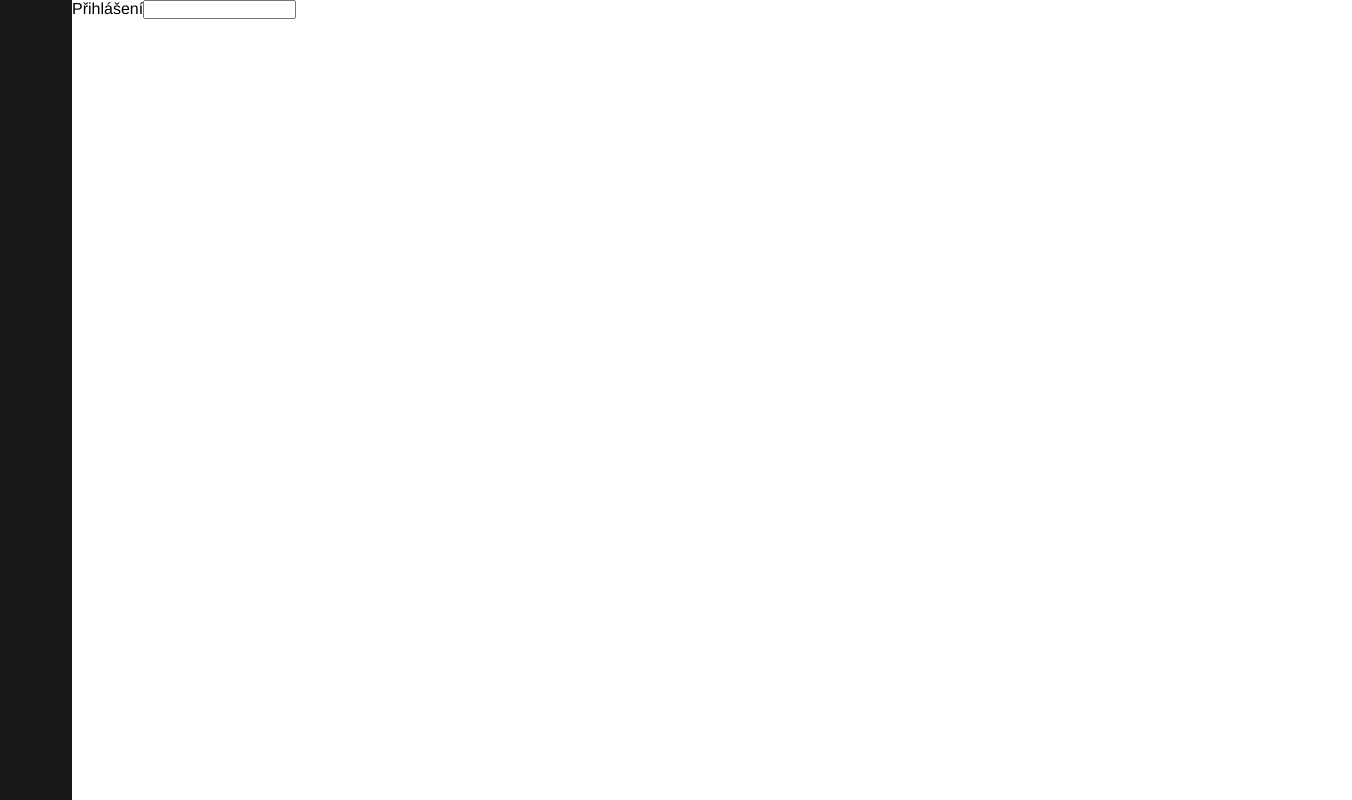
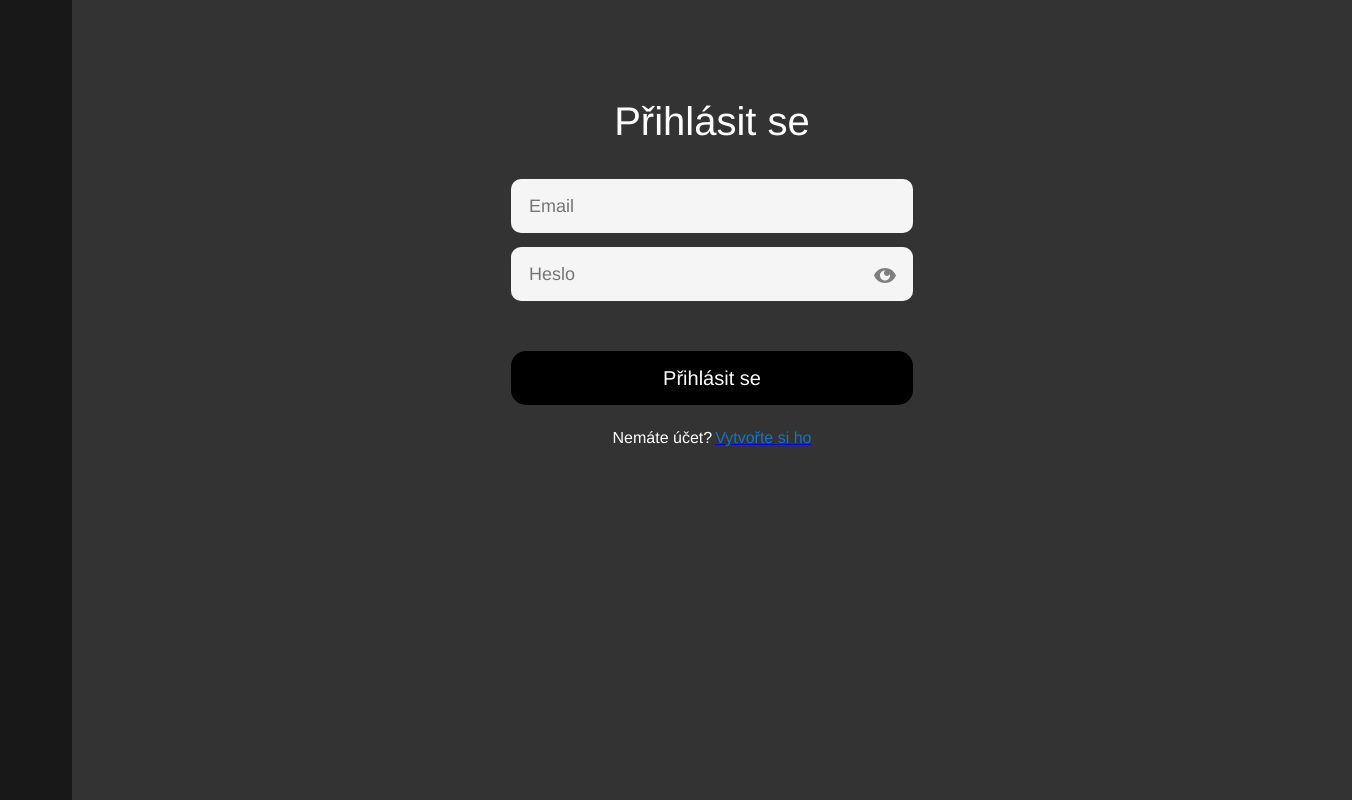
Before and after one commit to uu-team-8/uuWeb, a React (Vite) app: page /prihlaseni in a window 1280 px wide. Shown: the whole page, 1352 px wide, since content can reach past the window. Built offline with nearby package versions, Linux system fonts and the light colour scheme; the HTML template or start-up script is replaced by a standard one.

Commit message:
Registrace a Login

```diff
--- /dev/null
+++ b/src/components/button.tsx
@@ -0,0 +1,38 @@
+import type { FC } from "react";
+import styled from "@emotion/styled";
+
+interface ButtonProps {
+    title: string
+}
+
+const Button: FC<ButtonProps> = ({ title }) => {
+
+
+    return (
+        <StyledButton>{title}</StyledButton>
+    )
+}
+
+const StyledButton = styled("button")`
+    margin-top: 40px;
+    text-align: center;
+    color: white;
+    font-weight: 300;
+    font-size: 20px;
+    border-radius: 15px;
+    border-color: transparent;
+    background-color: black;
+    height: 54px;
+    width: 402px;
+
+  &:hover {
+    opacity: 0.8;
+    cursor: pointer;
+  }
+
+  &:active {
+    opacity: 0.6;
+  }
+`
+
+export default Button;
--- a/src/components/input.tsx
+++ b/src/components/input.tsx
@@ -1,16 +1,69 @@
 import type { FC } from "react";
 import styled from "@emotion/styled";
+import { useState } from "react";
 
-const Input: FC = () => {
+import eye from "../assets/icons/eye.svg";
+
+interface InputProps {
+    InputPlaceholder: string
+    InputType: string
+    InputValue: (arg: string) => void
+}
+
+const Input: FC<InputProps> = ({InputPlaceholder, InputType, InputValue }) => {
+    const [passwordShown, setPasswordShown] = useState(false);
+    const [inputValue, setInputValue] = useState("");
+
+    function TogglePassword() {
+        setPasswordShown(!passwordShown);
+    };
+
     return (
-        <Wrapper>
-            <input />
-        </Wrapper>
+    <>
+    {  InputType == "password"    ?
+        <PassContainer>
+            <StyledInput type={passwordShown ? "text" : InputType} placeholder={InputPlaceholder} value={inputValue} onChange={e => {setInputValue(e.target.value), InputValue(e.target.value)} } />
+            <PassRev src={eye} alt="oko" onClick={() => TogglePassword()} />
+        </PassContainer>
+
+        :
+
+        <PassContainer>
+            <StyledInput type={InputType} placeholder={InputPlaceholder} value={inputValue} onChange={e => {setInputValue(e.target.value), InputValue(e.target.value)}} />
+        </PassContainer>
+    }
+    </>
     )
 }
 
-const Wrapper = styled("div")`
+const StyledInput = styled("input")`
+    margin-top: 14px;
+    border-radius: 10px;
+    border-color: transparent;
+    background-color: #F5F5F5;
+    font-size: 18px;
+    line-height: 22px;
+    height: 54px;
+    width: 402px;
+    padding-left: 16px;
+    padding-right: 16px;
+    outline: none;
+`
 
+const PassContainer = styled("div")`
+    position: relative;
+`
+
+const PassRev = styled("img")`
+    position: absolute;
+    top: 45%;
+    left: 93%;
+    transform: translateX(-50%);
+    cursor: pointer;
+
+    &:hover{
+        opacity: 0.8;
+    }
 `
 
 export default Input;
--- a/src/pages/login.tsx
+++ b/src/pages/login.tsx
@@ -1,14 +1,163 @@
+import styled from "@emotion/styled";
 import type { FC } from "react";
+import { useState, FormEvent } from "react";
+import { useLocation, Link } from "wouter";
 
-import Input from "../components/input";
+import  Input  from "../components/input";
+import Button from "../components/button";
+
 
 const Login: FC = () => {
+    const [userEmail, setUserEmail] = useState("");
+    const [userPassword, setUserPassword] = useState("");
+    const [location, setLocation] = useLocation();
+    const [errorMess, setErrorMess] = useState("");
+    const [emailVal, setEmailVal] = useState(true);
+
+    async function sendLogInfo(e: FormEvent) {
+        e.preventDefault();
+        if (userPassword == "" || userEmail == "") {
+            setErrorMess("Vyplňte všechna pole")
+            return
+        } else if (!emailVal) {
+            setErrorMess("Neplatný email")
+            return
+        };
+        const response = await fetch("http://localhost:3000/login", {
+            method: "POST",
+            headers: {
+                "Content-Type": "application/json"
+            },
+            body: JSON.stringify({ email: userEmail, password: userPassword })
+        });
+
+        const user = await response.json();
+        if (!user) {
+            setErrorMess("Neplatný email nebo heslo");
+            return;
+        }
+
+        localStorage.setItem("session", JSON.stringify(user));
+        setLocation("/");
+    };
+
+    function OnChange(Email: string) {
+        const regex = /^[\w-\.]+@([\w-]+\.)+[\w-]{2,4}$/;
+        const EmailValid = regex.test(Email);
+        setEmailVal(EmailValid)
+        setUserEmail(Email)
+    };
+
+    function Password(Password: string) {
+        setUserPassword(Password)
+    };
+
     return (
-        <>
-            <p>Přihlášení</p>
-            <Input />
-        </>
+        <Container>
+
+        <StyledSection>
+            <LoginForm onSubmit={sendLogInfo}>
+                <LoginFormTitle>Přihlásit se</LoginFormTitle>
+
+                <Input InputPlaceholder="Email" InputType="email" InputValue={OnChange} />
+                <Input InputPlaceholder="Heslo" InputType="password" InputValue={Password}  />
+
+                <ErrorMess>{errorMess}</ErrorMess>
+
+                <Button title="Přihlásit se"/>
+
+            </LoginForm>
+
+        </StyledSection>
+
+        <UserActions>
+            <StyledP>
+                Nemáte účet?
+                <Link href="/registrace">
+                    <Reg>
+                     Vytvořte si ho
+                    </Reg>
+                </Link>
+            </StyledP>
+        </UserActions>
+
+    </Container>
     )
 }
 
+const Container = styled("div")`
+    display: flex;
+    flex-direction: column;
+    align-items: center;
+    min-height: 100%;
+    min-width: 100%;
+    background-color: ${p => p.theme.gray.gray20};
+`
+
+const StyledButton = styled("button")`
+    margin-top: 40px;
+    text-align: center;
+    color: white;
+    font-weight: 300;
+    font-size: 20px;
+    border-radius: 15px;
+    border-color: transparent;
+    background-color: black;
+    height: 54px;
+    width: 402px;
+
+  &:hover {
+    opacity: 0.8;
+    cursor: pointer;
+  }
+
+  &:active {
+    opacity: 0.6;
+  }
+`
+
+const StyledSection = styled("section")`
+    display: flex;
+    flex-direction: column;
+`
+
+const LoginForm = styled("form")`
+    display: flex;
+    align-items: center;
+    flex-direction: column;
+`
+
+const LoginFormTitle = styled("h1")`
+    color: ${p => p.theme.UI.white};
+    margin-top: 104px;
+    margin-bottom: 26px;
+    font-weight: 300;
+    font-size: 40px;
+    text-align: center;
+    line-height: 35px;
+`
+const StyledP = styled("p")`
+    color: ${p => p.theme.UI.white};
+`
+
+const UserActions = styled("div")`
+    display: flex;
+    flex-direction: column;
+    align-items: center;
+    margin-top: 24px;
+`
+
+const Reg = styled("a")`
+    color: #1376C0;
+    text-decoration: none;
+    cursor: pointer;
+    margin-left: 3px;
+`
+
+const ErrorMess = styled("p")`
+    margin-top: 10px;
+    color: red;
+`
+
+
 export default Login;
--- a/src/pages/register.tsx
+++ b/src/pages/register.tsx
@@ -1,11 +1,143 @@
+import styled from "@emotion/styled";
 import type { FC } from "react";
+import { useState, FormEvent } from "react";
+import { useLocation, Link } from "wouter";
+
+import  Input  from "../components/input";
+import Button from "../components/button";
+
 
 const Register: FC = () => {
+    const [userName, setUserName] = useState("");
+    const [userEmail, setUserEmail] = useState("");
+    const [userPassword, setUserPassword] = useState("");
+    const [userPasswordCheck, setUserPasswordCheck] = useState("");
+    const [errorMess, setErrorMess] = useState("");
+    const [location, setLocation] = useLocation();
+    const [emailVal, setEmailVal] = useState(true);
+
+    async function sendRegInfo(e: FormEvent){
+        e.preventDefault();
+
+        if (userName == "" || userPassword == "" || userPasswordCheck == "" || userEmail == "") {
+            setErrorMess("Vyplňte všechna pole")
+            return
+        } else if (userPassword != userPasswordCheck) {
+            setErrorMess("Hesla se neshodují")
+            return
+        } else if (!emailVal) {
+            setErrorMess("Neplatný email")
+            return
+        };
+
+
+        const response = await fetch("http://localhost:3000/register", {
+          method: "POST",
+        body: JSON.stringify({name: userName, email: userEmail, password: userPassword })
+        });
+        const Validation = await response.json();
+        if (!Validation) {
+            setErrorMess("Email je již používán")
+            return
+        } else {
+            setLocation("/prihlaseni")
+        };
+      };
+
+    function EmailVal (Email: string) {
+        const regex = /^[\w-\.]+@([\w-]+\.)+[\w-]{2,4}$/;
+        const EmailValid = regex.test(Email);
+        setEmailVal(EmailValid)
+        setUserEmail(Email)
+    };
+
+    function Password(Password: string) {
+        setUserPassword(Password)
+    };
+
+    function PasswordCheck(PasswordCheck: string) {
+        setUserPasswordCheck(PasswordCheck)
+    };
+
+    function Name(Name: string) {
+        setUserName(Name)
+    };
+
     return (
-        <>
-            <p>Registrace</p>
-        </>
+
+     <Container>
+        <RegistrationForm onSubmit={sendRegInfo}>
+        <RegistrationFormTitle>Registrace</RegistrationFormTitle>
+
+        <Input InputPlaceholder="Jméno" InputType="text" InputValue={Name} />
+        <Input InputPlaceholder="Email" InputType="email" InputValue={EmailVal} />
+        <Input InputPlaceholder="Heslo" InputType="password" InputValue={Password} />
+        <Input InputPlaceholder="Heslo znovu" InputType="password" InputValue={PasswordCheck} />
+
+        <ErrorMess>{errorMess}</ErrorMess>
+
+        <Button title="Registrace"/>
+
+    </RegistrationForm>
+
+    <UserAction>
+        <StyledP>
+            Máte již účet?
+            <Link href="/prihlaseni"><Log>Přihlašte se</Log></Link>
+
+        </StyledP>
+    </UserAction>
+    </Container>
+
     )
 }
 
+const Container = styled("div")`
+    display: flex;
+    flex-direction: column;
+    align-items: center;
+    min-height: 100%;
+    min-width: 100%;
+    background-color: ${p => p.theme.gray.gray20};
+`
+
+const RegistrationFormTitle = styled("h1") `
+    color: ${p => p.theme.UI.white};
+    margin-top: 80px;
+    margin-bottom: 32px;
+    font-weight: 300;
+    font-size: 30px;
+    text-align: center;
+    line-height: 35px;
+`
+
+const RegistrationForm = styled("form") `
+    display: flex;
+    align-items: center;
+    flex-direction: column;
+`
+
+const ErrorMess = styled("p")`
+    margin-top: 10px;
+    color: red;
+`
+
+const UserAction = styled("div")`
+    display: flex;
+    align-items: center;
+    margin-top: 26px;
+    margin-bottom: 100px;
+`
+
+const StyledP = styled("p")`
+    color: ${p => p.theme.UI.white};
+`
+
+const Log = styled("a")`
+    color: #1376C0;
+    text-decoration: none;
+    cursor: pointer;
+    margin-left: 3px;
+`
+
 export default Register;
```
Also changed, not shown: src/assets/icons/eye.svg (added).
